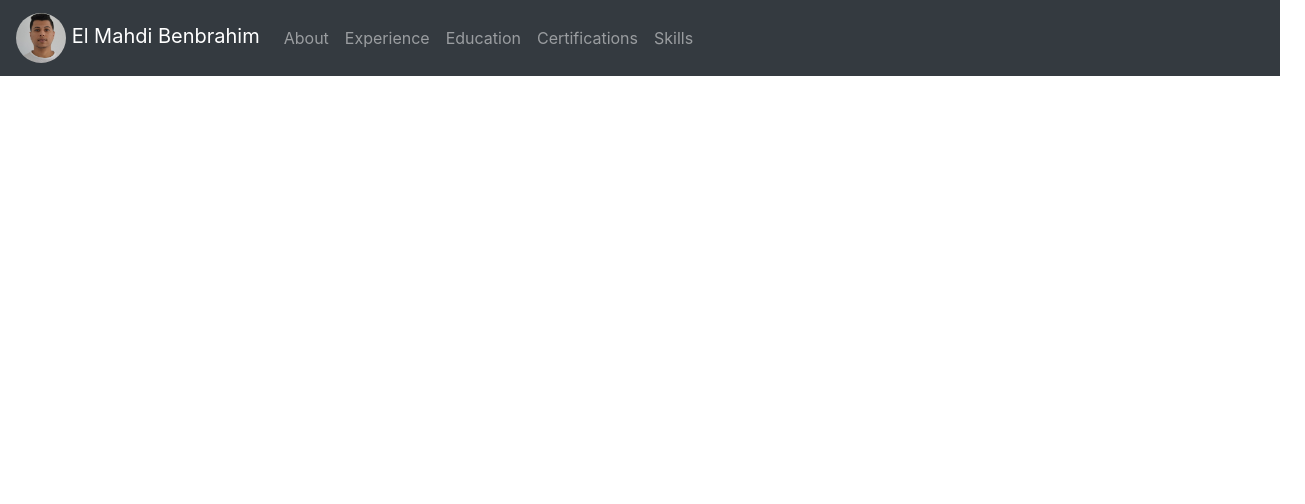
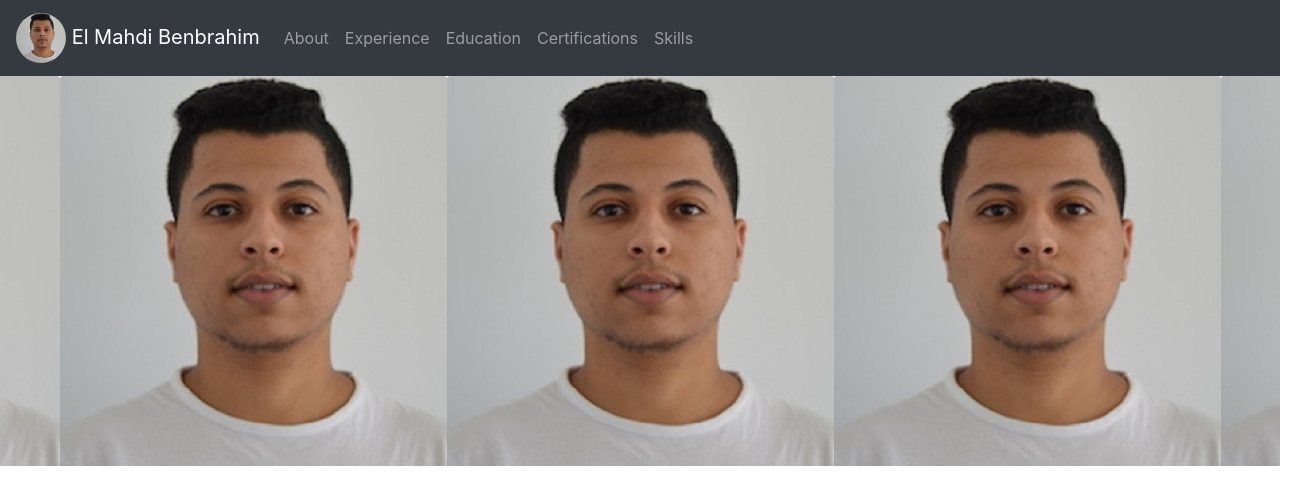
Before and after one commit to elmahdiben119/elmahdiben119, a React (Create React App) app: page / in a window 1280 px wide. Shown: the top 504 px of the page, 1305 px wide, since content can reach past the window. Built offline with nearby package versions, Linux system fonts and the light colour scheme.

Commit message:
add tailwind css

```diff
--- /dev/null
+++ b/craco.config.js
@@ -0,0 +1,10 @@
+module.exports = {
+    style: {
+      postcss: {
+        plugins: [
+          require('tailwindcss'),
+          require('autoprefixer'),
+        ],
+      },
+    },
+  }
--- a/src/App.js
+++ b/src/App.js
@@ -1,10 +1,33 @@
 import './App.css';
-import Layout from './Layouts/Layout'
+import Slider from "react-slick";
+import mypic from './assets/images/elmahdibenbrahim.jpg'
+
 function App() {
+  const settings = {
+    className: "center",
+    centerMode: true,
+    infinite: true,
+    centerPadding: "60px",
+    slidesToShow: 3,
+    speed: 500
+  };
   return (
     <div className="App">
-        <Layout/>
-    </div>
+      <Slider {...settings}>
+        <div>
+          <img width="50" height="50" className="card-img-top" src={ mypic } alt="profile" />
+        </div>
+        <div>
+          <img width="50" height="50" className="card-img-top" src={ mypic } alt="profile" />
+        </div>
+        <div>
+          <img width="50" height="50" className="card-img-top" src={ mypic } alt="profile" />
+        </div>
+        <div>
+          <img width="50" height="50" className="card-img-top" src={ mypic } alt="profile" />
+        </div>
+      </Slider>
+    </div >
   );
 }
 
--- a/src/index.css
+++ b/src/index.css
@@ -1,3 +1,7 @@
+@tailwind base;
+@tailwind components;
+@tailwind utilities;
+
 body {
   margin: 0;
   font-family: -apple-system, BlinkMacSystemFont, 'Segoe UI', 'Roboto', 'Oxygen',
--- a/src/index.js
+++ b/src/index.js
@@ -2,12 +2,16 @@ import React from 'react';
 import ReactDOM from 'react-dom';
 import './index.css';
 import App from './App';
+import Layout from './Layouts/Layout'
 import 'bootstrap/dist/css/bootstrap.min.css';
+import "slick-carousel/slick/slick.css";
+import "slick-carousel/slick/slick-theme.css";
 
 //import reportWebVitals from './reportWebVitals';
 
 ReactDOM.render(
   <React.StrictMode>
+    <Layout/>
     <App />
   </React.StrictMode>,
   document.getElementById('root')
--- /dev/null
+++ b/tailwind.config.js
@@ -0,0 +1,11 @@
+module.exports = {
+  purge: ['./src/**/*.{js,jsx,ts,tsx}', './public/index.html'],
+  darkMode: false, // or 'media' or 'class'
+  theme: {
+    extend: {},
+  },
+  variants: {
+    extend: {},
+  },
+  plugins: [],
+}
```
Also changed, not shown: package.json (+13 -4 lines), 1 other file (tests, documents, lock files or other folders).
